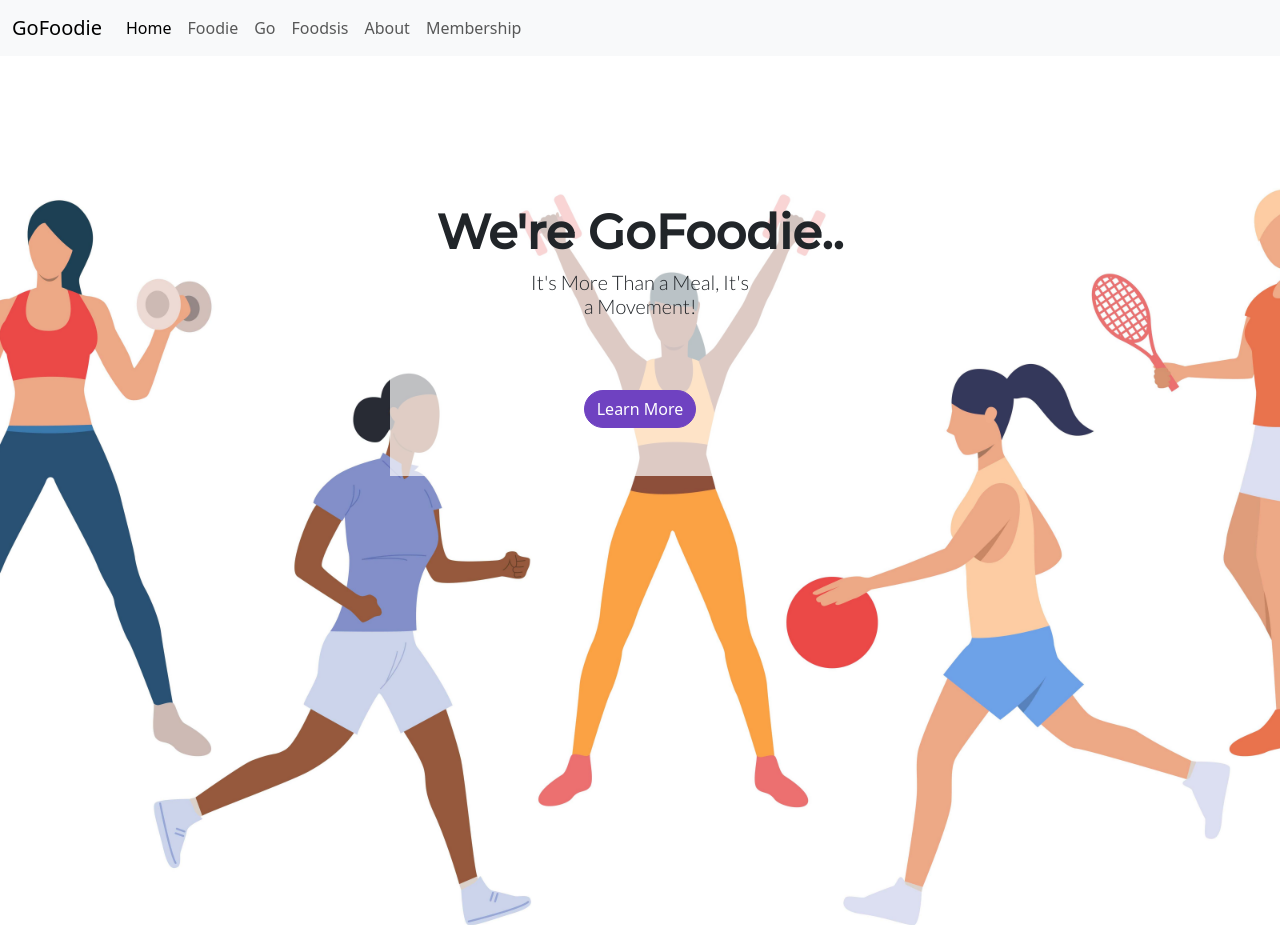
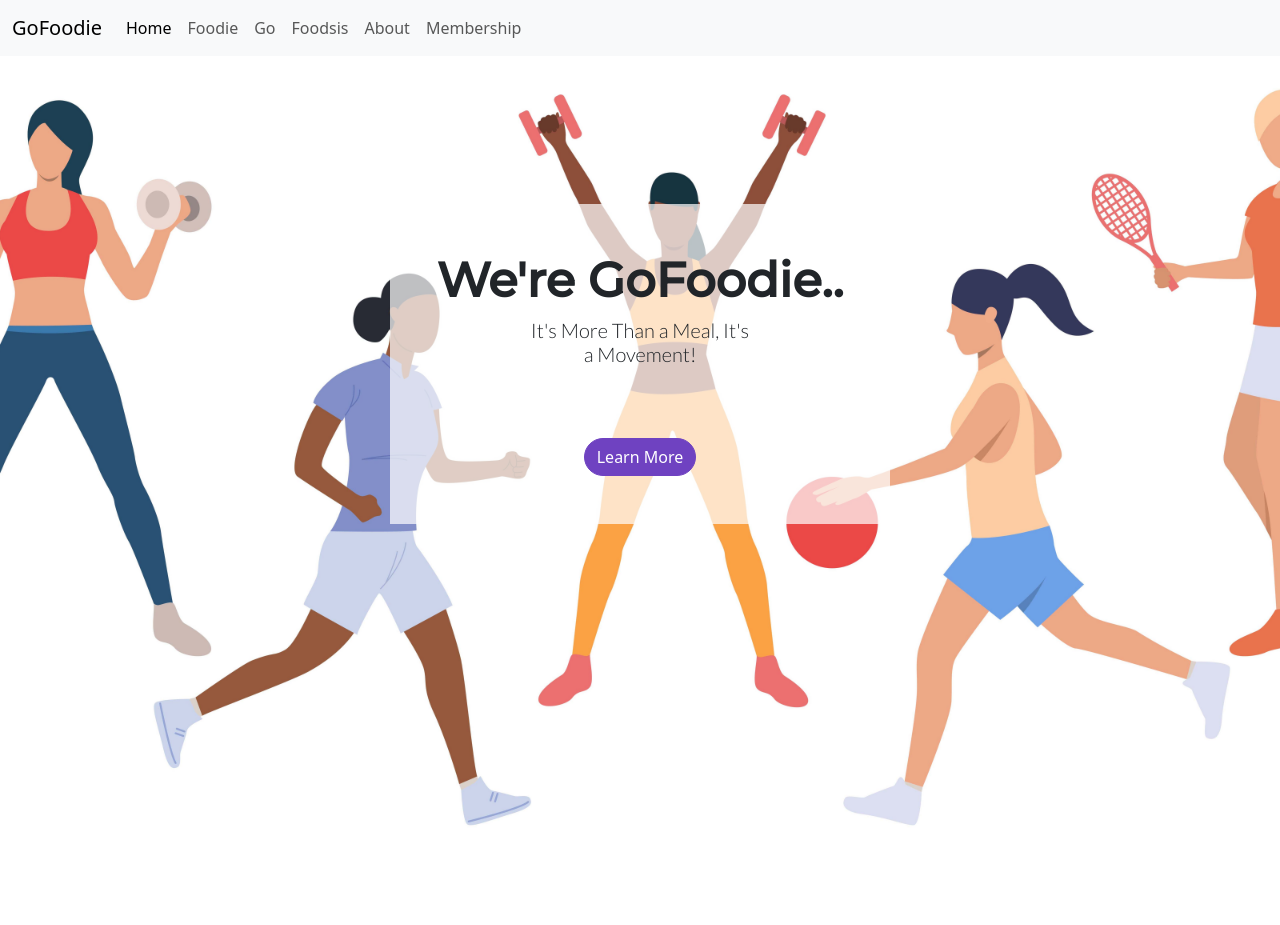
Before and after one commit to newbotic/GoFoodie, a plain HTML site: page index.html in a window 1280 px wide. Shown: the top 925 px of the page. Drawn offline with nearby package versions, Linux system fonts and the light colour scheme; a script that the page names is missing.

Commit message:
made hero on upper part of the page

```diff
--- a/index.html
+++ b/index.html
@@ -121,7 +121,7 @@ ul a:hover {
   <!-- Hero Section start-->
   <div class="hero-container-style"
     style="background-image: url('/assets/images/19303.jpg'); background-size: cover; background-position: center center; background-repeat: no-repeat; height: 100vh;">
-    <h1 class="visually-hidden">Heroes examples</h1>
+    <h1 class="keepHeroImageUp" style="color: white;">.</h1>
 
       <div class="px-4 py-5  text-center mb-19" style="background-color: rgba(255, 255, 255, 0.7); margin-top: 5rem; margin-bottom: 1rem; max-width: 500px; margin:100px auto 3rem auto;">
         <!-- <img class="d-block mx-auto mb-4" src="/assets/images/GoFoo" alt="" width="172" height="172"> -->
```
